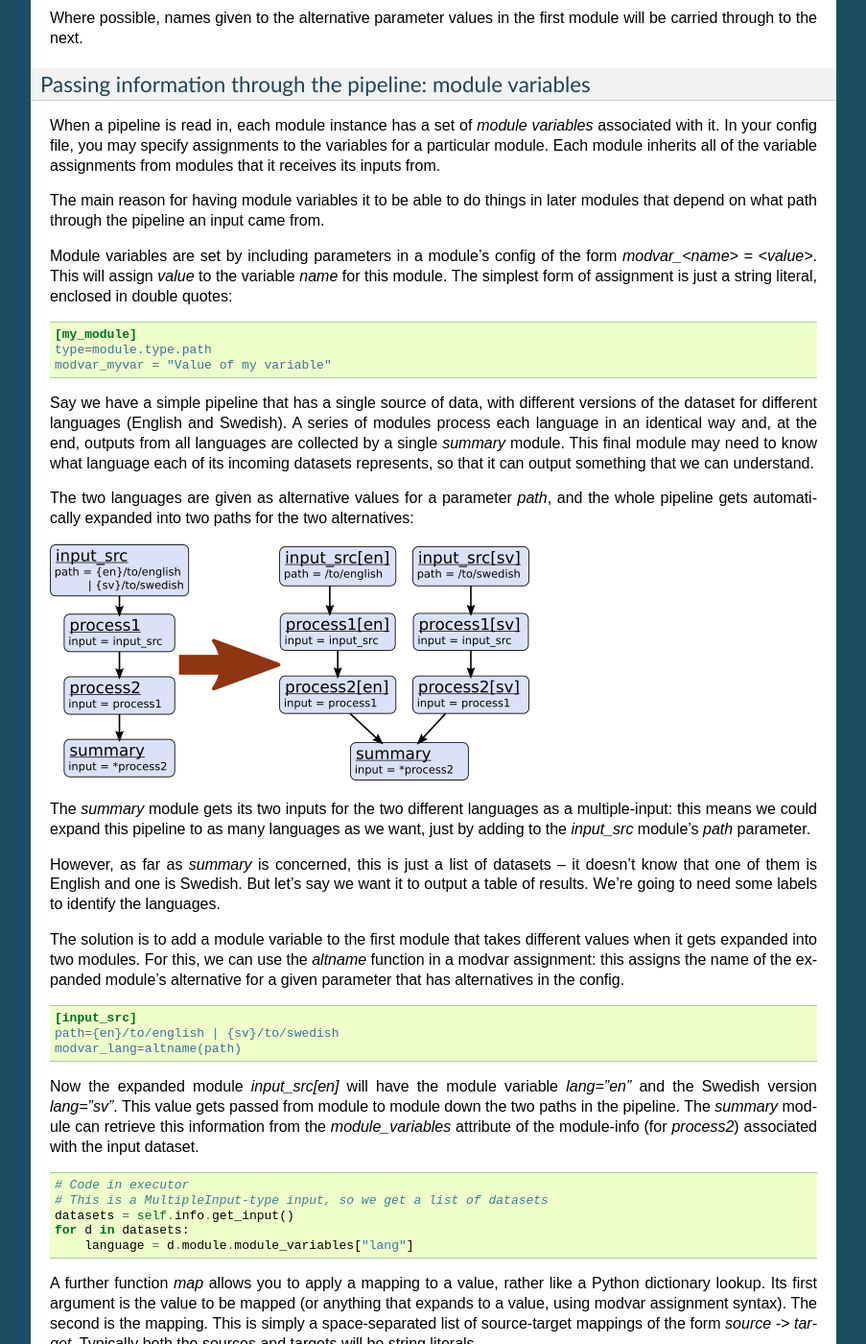
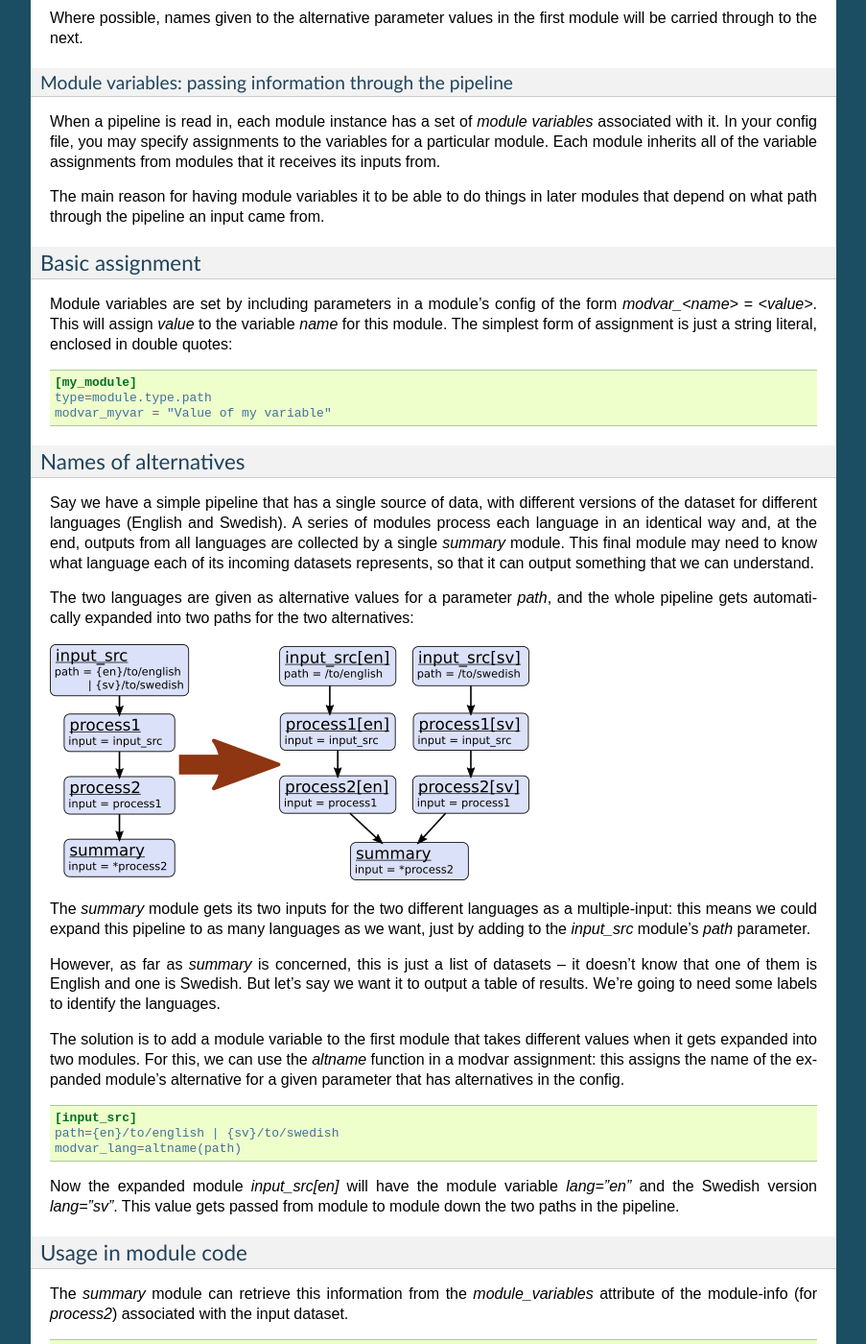
Before and after one commit to markgw/pimlico, a Sphinx documentation site: the page built from docs/core/config.rst, in a window 1280 px wide and 1400 px high, scrolled down 4060 px. Shown: the whole window at 96% size, without its empty margins (198-1101 px from the left). Built offline with Sphinx 7.4.7, drawn with Linux system fonts in a browser that asks for light colours; formulas are drawn with MathJax 3; the version number could not be read and is left out; some of the changed text lies outside the part shown.

Commit message:
Fixed formatting in new docs

```diff
--- a/docs/core/config.rst
+++ b/docs/core/config.rst
@@ -229,8 +229,8 @@ of `my_module` (`my_module[1]`, etc) and 3 corresponding versions of `my_next_mo
 Where possible, names given to the alternative parameter values in the first module will be carried through
 to the next.
 
-Passing information through the pipeline: module variables
-~~~~~~~~~~~~~~~~~~~~~~~~~~~~~~~~~~~~~~~~~~~~~~~~~~~~~~~~~~
+Module variables: passing information through the pipeline
+==========================================================
 
 When a pipeline is read in, each module instance has a set of *module variables* associated with it. In your
 config file, you may specify assignments to the variables for a particular module. Each module inherits all
@@ -238,6 +238,9 @@ of the variable assignments from modules that it receives its inputs from.
 
 The main reason for having module variables it to be able to do things in later modules that depend on what
 path through the pipeline an input came from.
+
+Basic assignment
+~~~~~~~~~~~~~~~~
 
 Module variables are set by including parameters in a module's config of the form `modvar_<name> = <value>`. This
 will assign `value` to the variable `name` for this module. The simplest form of assignment is just a string literal,
@@ -248,6 +251,9 @@ enclosed in double quotes:
    [my_module]
    type=module.type.path
    modvar_myvar = "Value of my variable"
+
+Names of alternatives
+~~~~~~~~~~~~~~~~~~~~~
 
 Say we have a simple pipeline that has a single source
 of data, with different versions of the dataset for different languages (English and Swedish).
@@ -281,6 +287,10 @@ the expanded module's alternative for a given parameter that has alternatives in
 
 Now the expanded module `input_src[en]` will have the module variable `lang="en"` and the Swedish version `lang="sv"`.
 This value gets passed from module to module down the two paths in the pipeline.
+
+Usage in module code
+~~~~~~~~~~~~~~~~~~~~
+
 The `summary` module can retrieve this information from the `module_variables` attribute of the module-info
 (for `process2`) associated with the input dataset.
 
@@ -291,6 +301,9 @@ The `summary` module can retrieve this information from the `module_variables` a
    datasets = self.info.get_input()
    for d in datasets:
        language = d.module.module_variables["lang"]
+
+Other assignment syntax
+~~~~~~~~~~~~~~~~~~~~~~~
 
 A further function `map` allows you to apply a mapping to a value, rather like a Python dictionary lookup. Its
 first argument is the value to be mapped (or anything that expands to a value, using modvar assignment syntax).
```
